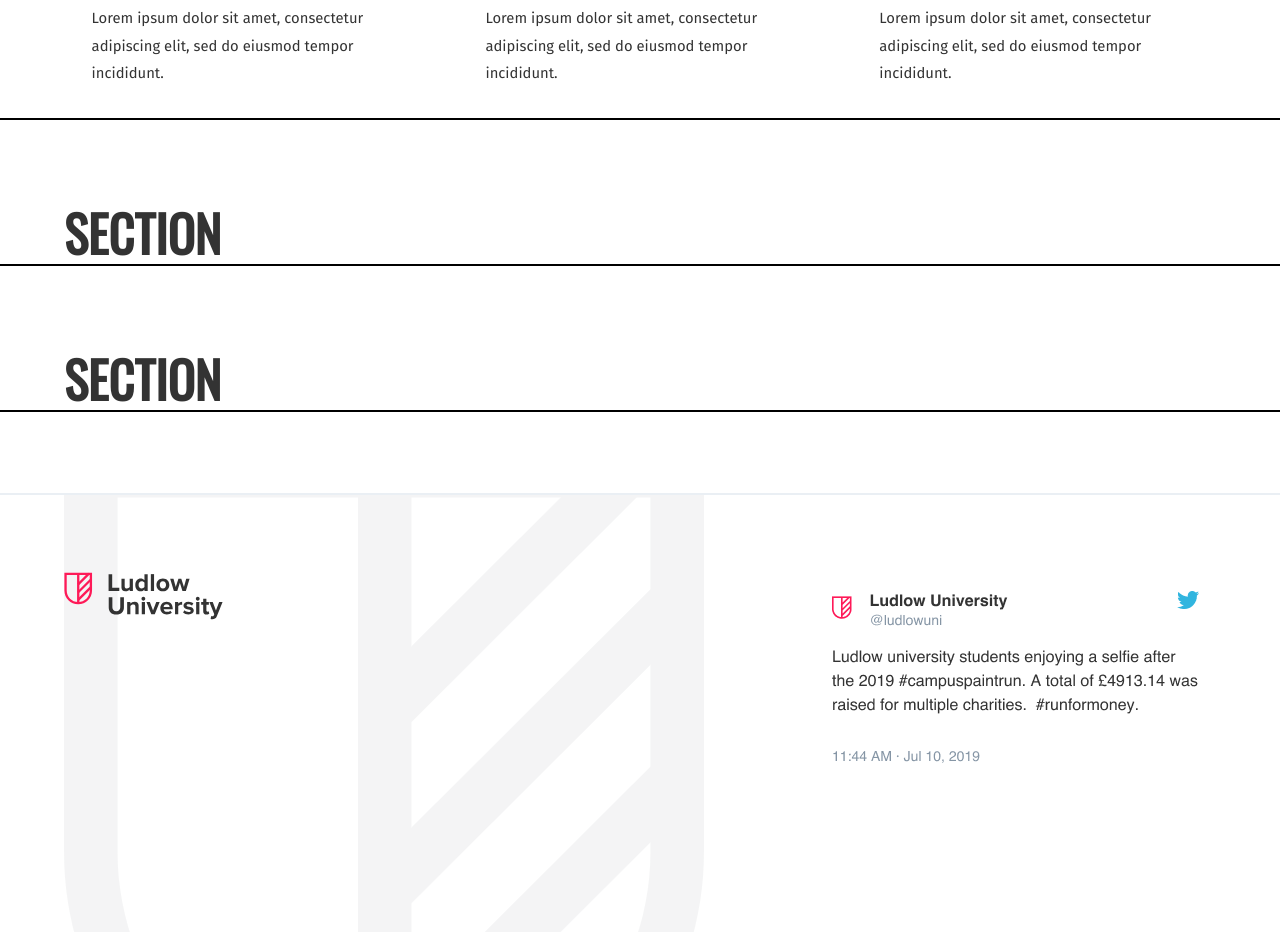
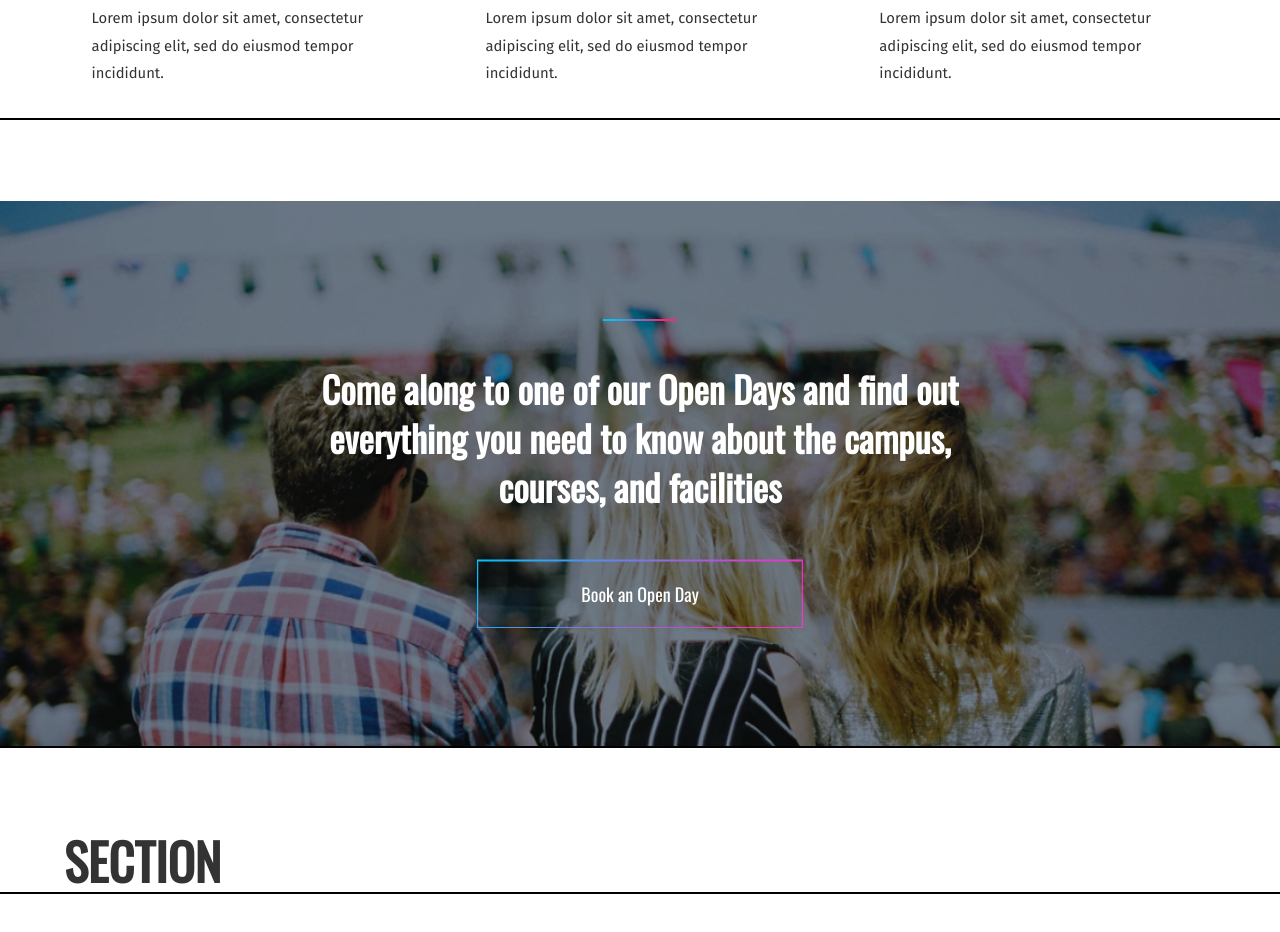
Before and after one commit to AbrahamDN/ludlow-uni, a React (Create React App) app: page / in a window 1280 px wide. Shown: the part 2100-3032 px from the top of the page. Built offline with nearby package versions, Linux system fonts and the light colour scheme.

Commit message:
Added banner

```diff
--- a/src/components/card/card.styles.scss
+++ b/src/components/card/card.styles.scss
@@ -3,6 +3,13 @@
 .card {
   .card-wrap {
     position: relative;
+    cursor: pointer;
+
+    &:hover {
+      .card-img {
+        filter: brightness(0.5) blur(1px);
+      }
+    }
 
     img {
       width: 100%;
@@ -14,6 +21,7 @@
       max-height: calc(520px * 1.2);
       background-size: cover;
       background-position: top center;
+      transition: all 0.3s ease-in;
     }
 
     .card-content {
--- a/src/pages/homepage/homepage.component.jsx
+++ b/src/pages/homepage/homepage.component.jsx
@@ -53,8 +53,19 @@ const Homepage = ({ isMobile }) => {
         </div>
       </section>
 
-      <section>
-        <h1>Section</h1>
+      <section className='banner'>
+        <div className='cta_banner-section'>
+          <div className={isMobile ? 'mobile' : ''}>
+            <hr />
+            <br />
+            <h2>
+              Come along to one of our Open Days and find out everything you
+              need to know about the campus, courses, and facilities
+            </h2>
+            <br />
+            <button>Book an Open Day</button>
+          </div>
+        </div>
       </section>
 
       <section>
--- a/src/pages/homepage/homepage.styles.scss
+++ b/src/pages/homepage/homepage.styles.scss
@@ -92,6 +92,44 @@
     }
   }
 
+  .banner {
+    @include page-wrapper-padding($x: 0);
+    padding-bottom: 0;
+
+    .cta_banner-section {
+      background-color: $slate;
+      background-image: url('/assets/jpg/cta-banner-image.jpg');
+      background-position: center;
+      background-size: cover;
+      background-blend-mode: overlay;
+      min-height: 415px;
+      color: $white;
+      @include global-spacing(8em);
+      @include flex-position(center, center);
+
+      & > div {
+        text-align: center;
+        @include flex-position(center, space-between);
+        flex-direction: column;
+        width: 60%;
+
+        &.mobile {
+          width: 100%;
+          text-align: left;
+          @include flex-position(flex-start);
+
+          h2 {
+            margin: 2rem 0;
+          }
+        }
+
+        h2 {
+          margin: 1rem 0 1.5rem;
+        }
+      }
+    }
+  }
+
   // ====================================================================== //
   // Mobile
   // ====================================================================== //
@@ -178,39 +216,6 @@
 //   @include global-spacing(5%);
 // }
 
-// .cta_banner-section {
-//   background-color: $slate;
-//   background-image: url('/assets/jpg/cta-banner-image.jpg');
-//   background-position: center;
-//   background-size: cover;
-//   background-blend-mode: overlay;
-//   min-height: 415px;
-//   color: $white;
-//   @include global-spacing(8em);
-//   @include flex-position(center, center);
-
-//   & > div {
-//     text-align: center;
-//     @include flex-position(center, space-between);
-//     flex-direction: column;
-//     width: 60%;
-
-//     &.mobile {
-//       width: 100%;
-//       text-align: left;
-//       @include flex-position(flex-start);
-
-//       h2 {
-//         margin: 2rem 0;
-//       }
-//     }
-
-//     h2 {
-//       margin: 1rem 0 1.5rem;
-//     }
-//   }
-// }
-
 // .events-section {
 //   & > div:nth-child(1) {
 //     @include flex-position($x: space-between);
```
